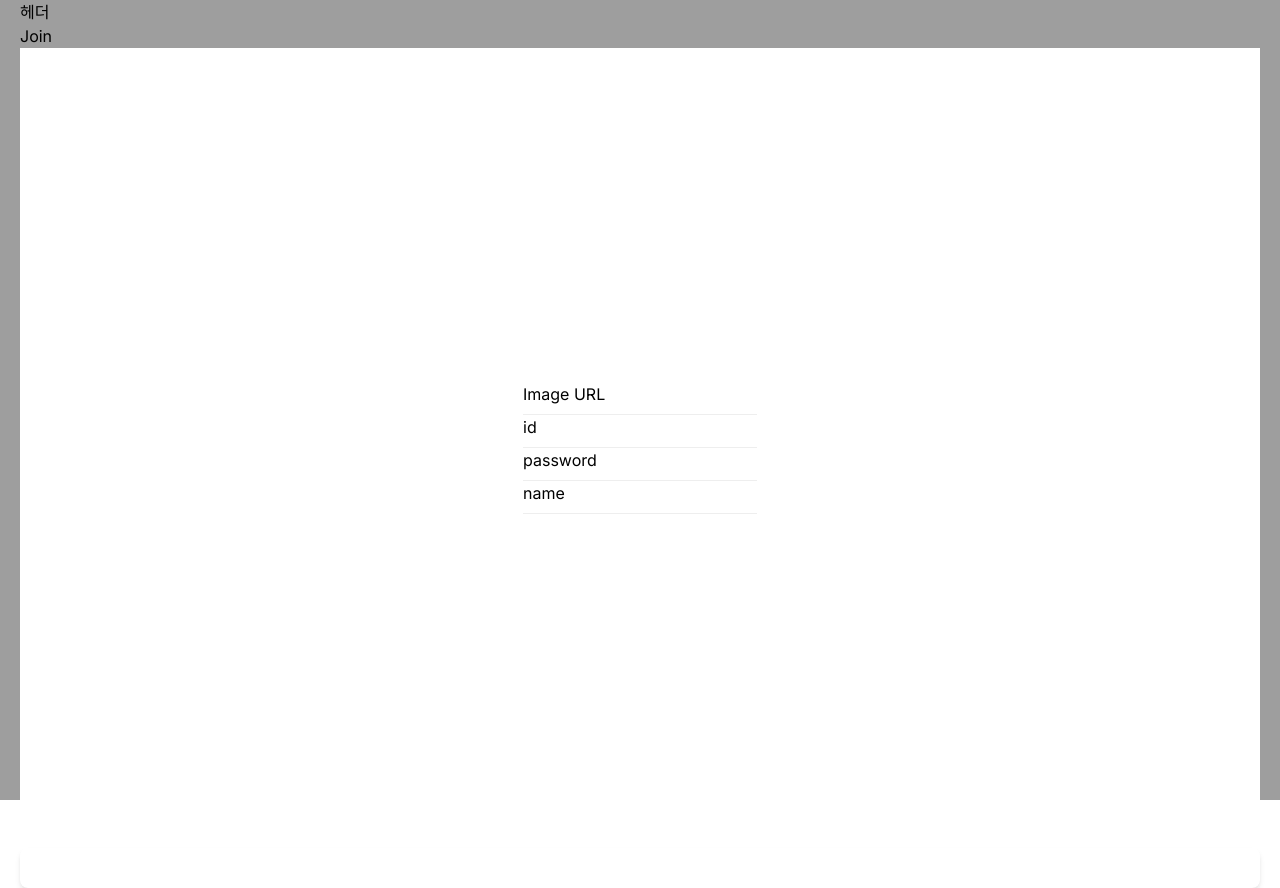
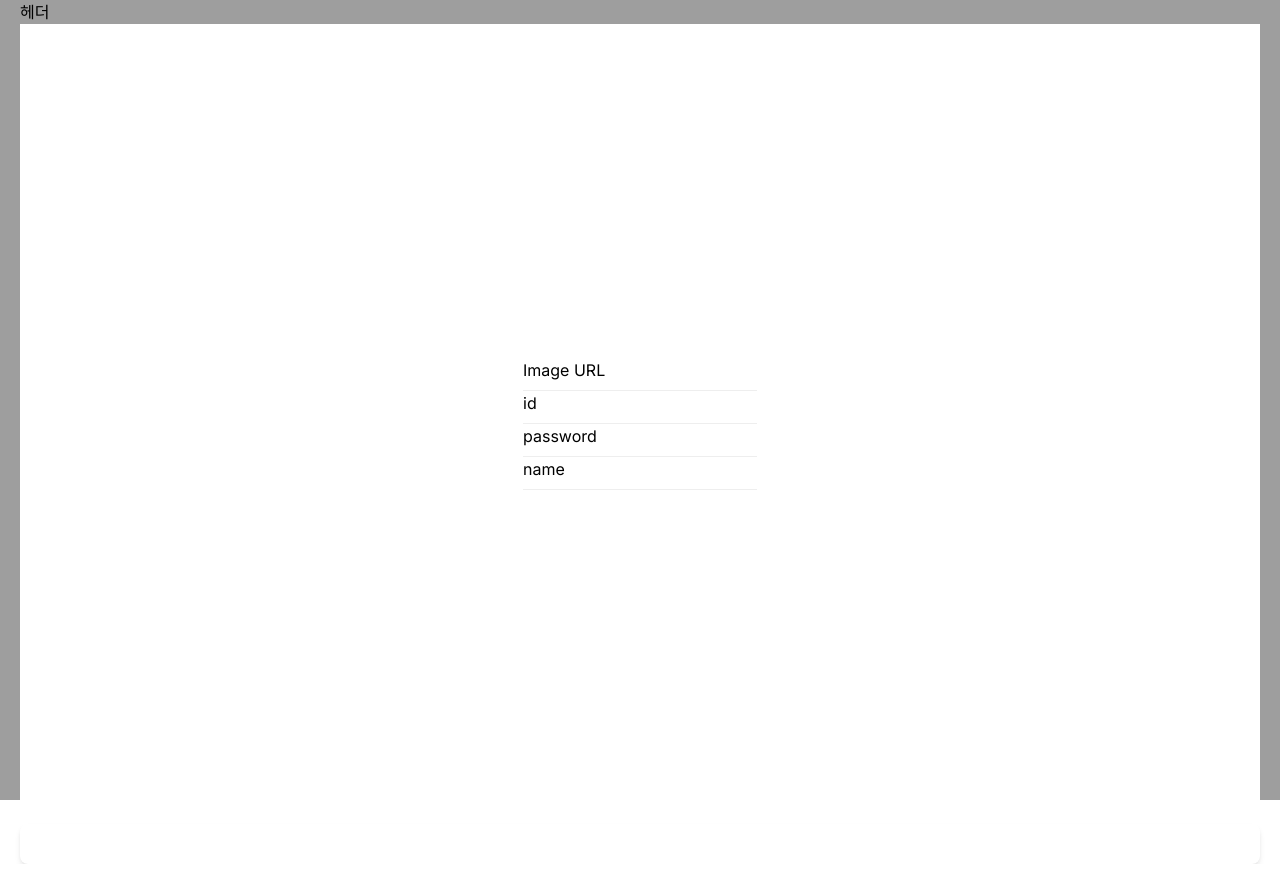
Before and after one commit to KDT1-FE/Y_FE_Toy2, a Next.js app: page /join in a window 1280 px wide. After the commit the page ends 864 px from the top, so only its background shows below. Built offline with nearby package versions, Linux system fonts and the light colour scheme.

Commit message:
Feat: refreshToken 토큰 쿠기에 저장

```diff
--- a/Components/Login/LoginForm.tsx
+++ b/Components/Login/LoginForm.tsx
@@ -23,6 +23,7 @@ const LoginForm = () => {
 		console.log('accessToken:', accessToken);
 		console.log('refreshToken:', refreshToken);
 		setCookie('accessToken', accessToken, { path: '/' });
+		setCookie('refreshToken', refreshToken, { path: '/' });
 	};
 
 	return (
--- a/app/join/page.tsx
+++ b/app/join/page.tsx
@@ -4,7 +4,6 @@ import React from 'react';
 const Join = () => {
 	return (
 		<div>
-			Join
 			<JoinForm></JoinForm>
 		</div>
 	);
```
